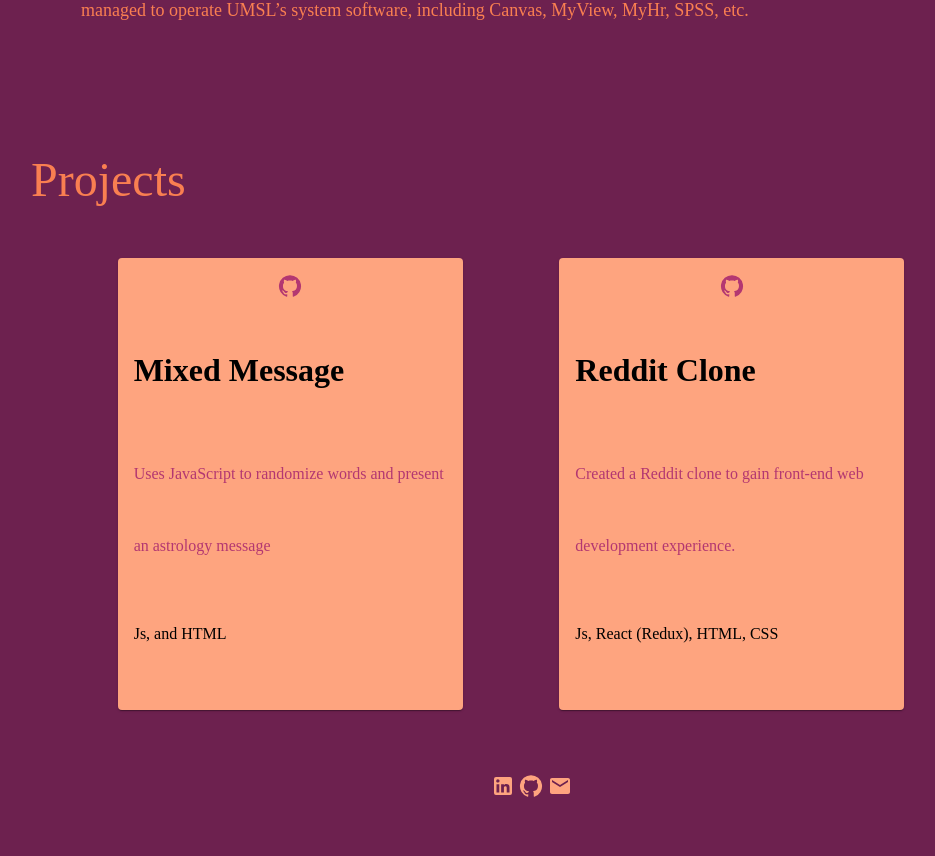
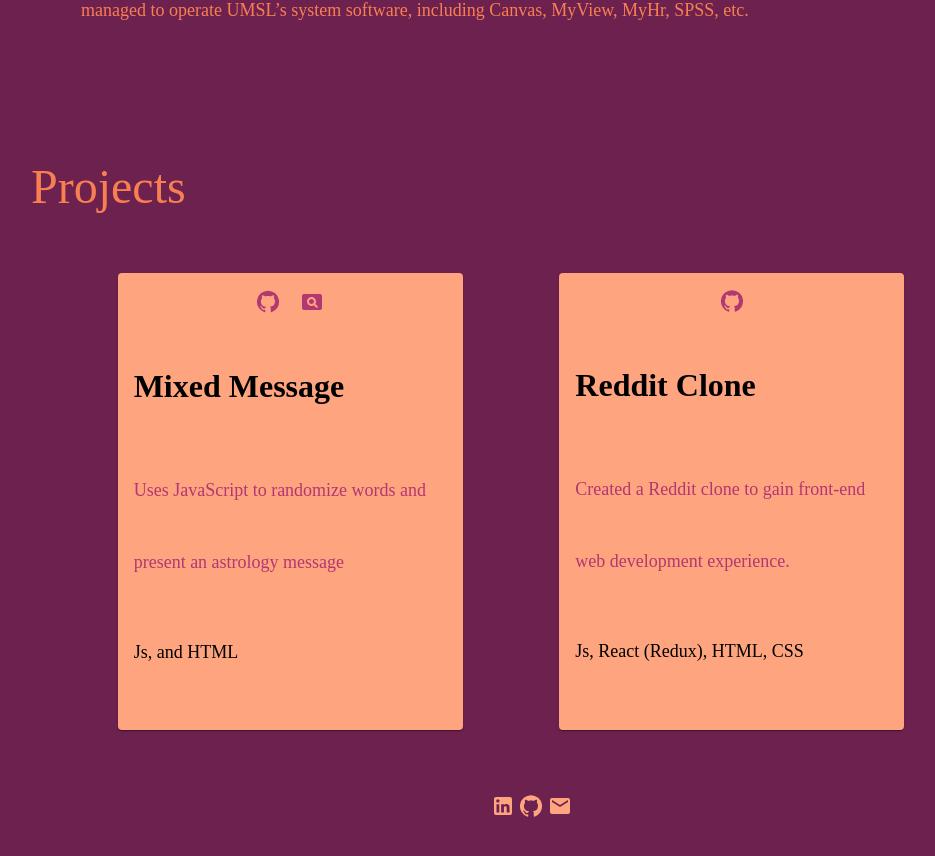
Before and after one commit to RumaboyLotti/personalWebsite, a React (Create React App) app: page / in a window 1280 px wide. Shown: the part 2052-2908 px from the top of the page, without its empty margins (97-1032 px from the left). Built offline with nearby package versions, Linux system fonts and the light colour scheme.

Commit message:
updating css and page format

```diff
--- a/src/App.css
+++ b/src/App.css
@@ -10,11 +10,3 @@
   max-Width: 100%;
   width: auto;
 }
-#about{
-  text-align: left ;
-  font-family: Rubik;
-  font-style: normal;
-  width: 50%;
-  font-size: 18px;
-
-}
--- a/src/components/Projects.js
+++ b/src/components/Projects.js
@@ -2,19 +2,22 @@ import React from "react";
 import Card from "@mui/material/Card";
 import CardContent from "@mui/material/CardContent";
 import GitHubIcon from "@mui/icons-material/GitHub";
+import PageviewRoundedIcon from '@mui/icons-material/PageviewRounded';
 import "../styles/Projects.css";
-
 class Projects extends React.Component {
   render() {
     return (
-      <div>
+      <section id="projects">
         <h1 id="projects">Projects</h1>
         <div id="cardholder">
           <Card sx={{ maxWidth: 345, backgroundColor: "#FEA47F" }} id="card">
             <CardContent>
               <a href="https://github.com/RumaboyLotti/MixedM">
-                <GitHubIcon sx={{ color: "#B33771" }}></GitHubIcon>
+                <GitHubIcon sx={{ color: "#B33771" , height: "25px" }}></GitHubIcon>
               </a>
+              <a href="https://rumaboylotti.github.io/MixedM/">
+                <PageviewRoundedIcon sx={{ color: "#B33771" , paddingLeft: "20px"}}></PageviewRoundedIcon>
+                </a>
               <p className="cardHeader">Mixed Message</p>
               <p className="card-desc">
                 Uses JavaScript to randomize words and present an astrology
@@ -37,7 +40,7 @@ class Projects extends React.Component {
             </CardContent>
           </Card>
         </div>
-      </div>
+      </section>
     );
   }
 }
--- a/src/styles/About.css
+++ b/src/styles/About.css
@@ -12,12 +12,11 @@
   font-style: normal;
 }
 
-
 #about{
-    text-align: left !important;
-    font-family: Rubik;
-    font-style: normal;
-    width: 50%;
-
+  text-align: left ;
+  font-family: Rubik;
+  font-style: normal;
+  width: 50%;
+  font-size: 18px;
 
 }
--- a/src/styles/Projects.css
+++ b/src/styles/Projects.css
@@ -1,18 +1,11 @@
-
-#cardholder{
-    display: flex;
-    flex-direction: row;
-    justify-content: space-evenly;
-    align-items: center;
-    width: 100%;
-    height: 100%;
-}
 #cardholder {
   display: flex;
   flex-wrap: wrap;
   justify-content: space-evenly;
 }
-
+#projects {
+  background-color: hidden;
+}
 #card {
   margin: 10px;
 }
@@ -26,14 +19,11 @@ margin: 10px;
   color: black;
 }
 .card-desc {
-  font-size: 16px;
   color: var(--Tertiary-Color);
 }
-.card-footer{
-  font-size: 16px;
+.card-footer {
   color: black;
 }
-
 /* Media query for mobile view */
 @media (max-width: 600px) {
   #cardholder {
@@ -45,6 +35,6 @@ align-items: center;
   #cardholder {
     display: flex;
     flex-wrap: wrap;
-justify-content: space-evenly ;
+    justify-content: space-evenly;
   }
 }
```
Lines whose indentation alone changed are shown as unchanged.
